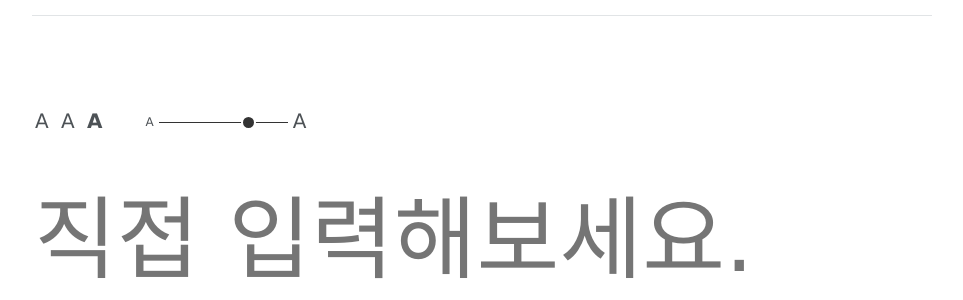
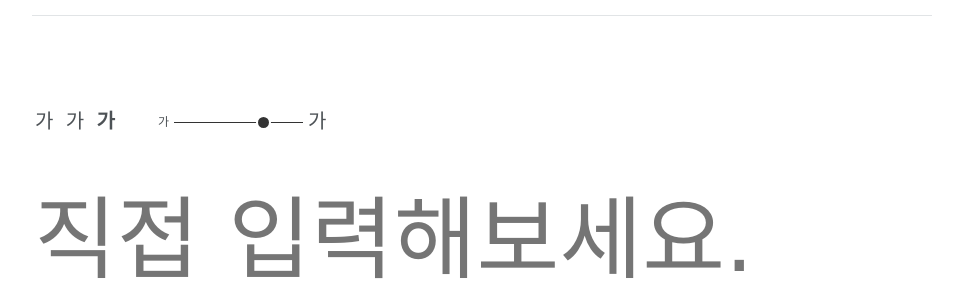
Before and after one commit to spoqa/spoqa-han-sans, a Jekyll site: the page built from index.html, in a window 1280 px wide and 900 px high, scrolled down 5558 px. Shown: the part 151-451 px from the top of the window, without its empty margins (158-1121 px from the left). Built offline with Jekyll 4.4.1, drawn with Linux system fonts in a browser that asks for light colours; nearby versions of some CDN libraries; some web fonts are replaced.

Commit message:
change label

```diff
--- a/_includes/font-demo.html
+++ b/_includes/font-demo.html
@@ -1,16 +1,16 @@
 <div class="FontDemo">
   <div class="FontDemo-optionContainer">
     <div class="FontDemo-weightOptionContainer">
-      <span class="FontDemo-weightOption FontDemo-weightOption--thin" data-weight="100">A</span>
-      <span class="FontDemo-weightOption FontDemo-weightOption--regular" data-weight="400">A</span>
-      <span class="FontDemo-weightOption FontDemo-weightOption--bold" data-weight="700">A</span>
+      <span class="FontDemo-weightOption FontDemo-weightOption--thin" data-weight="100">가</span>
+      <span class="FontDemo-weightOption FontDemo-weightOption--regular" data-weight="400">가</span>
+      <span class="FontDemo-weightOption FontDemo-weightOption--bold" data-weight="700">가</span>
     </div>
     <div class="FontDemo-sizeOptionContainer">
       <span class="FontDemo-sizeOptionLabel FontDemo-sizeOptionLabel--small"
-      >A</span
+      >가</span
       ><input type="range" class="FontDemo-sizeOption" min="12" max="120" /
       ><span class="FontDemo-sizeOptionLabel FontDemo-sizeOptionLabel--large"
-      >A</span>
+      >가</span>
     </div>
   </div>
   <input type="text" class="FontDemo-demo" placeholder="직접 입력해보세요." value="{{ include.text }}"/>
```
